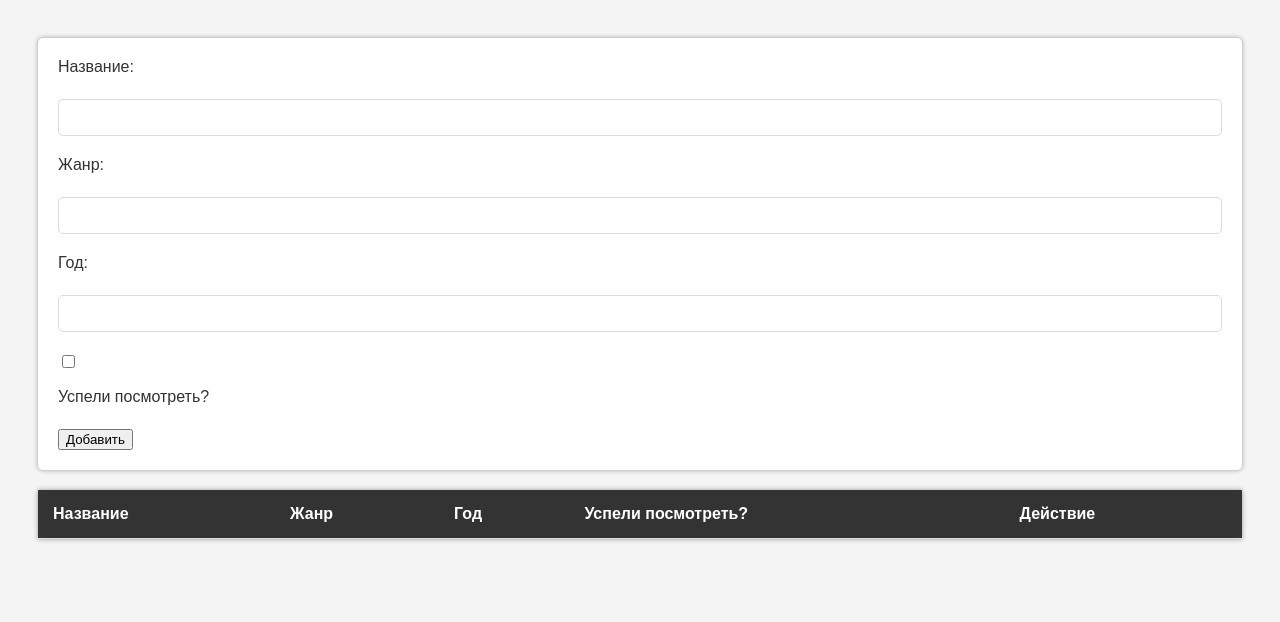
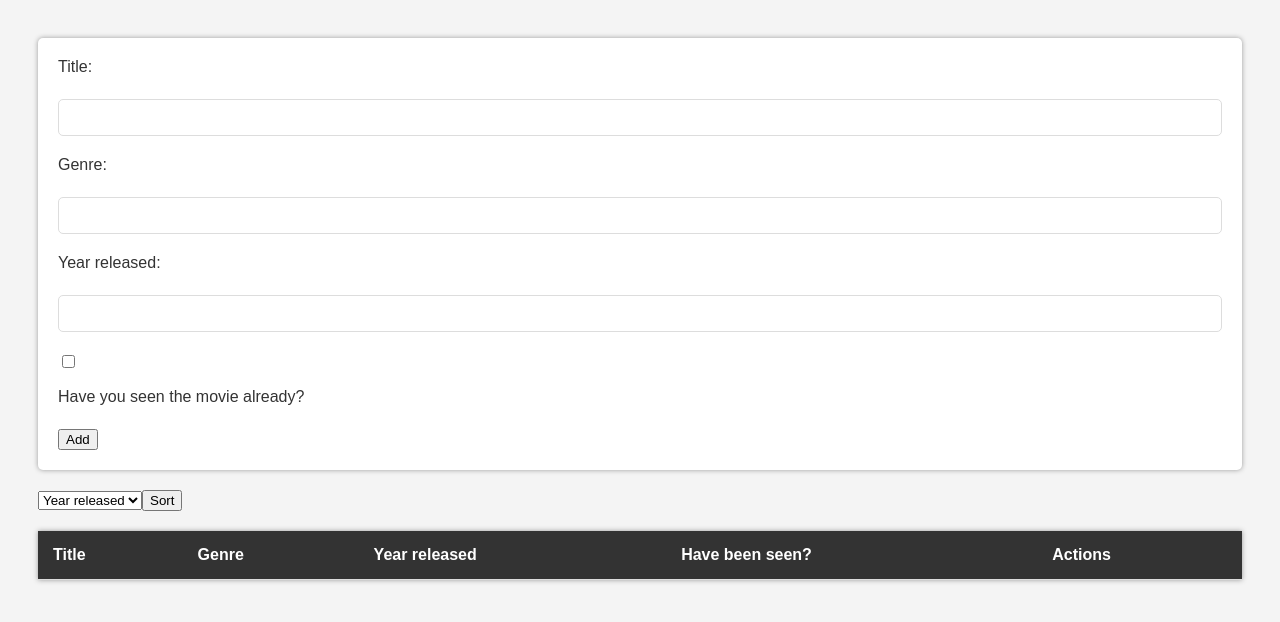
Before and after one commit to shineshinimo/film-manager-lh, a plain HTML site: page index.html in a window 1280 px wide. Drawn offline with Linux system fonts and the light colour scheme.

Commit message:
the project has been fully translated into english; added sorting by criteria;

```diff
--- a/index.html
+++ b/index.html
@@ -4,26 +4,26 @@
   </head>
   <body>
     <form id="film-form">
-      <label for="title">Название:</label><br />
+      <label for="title">Title:</label><br />
       <input type="text" id="title" name="title" /><br />
-      <label for="genre">Жанр:</label><br />
+      <label for="genre">Genre:</label><br />
       <input type="text" id="genre" name="genre" /><br />
-      <label for="releaseYear">Год:</label><br />
+      <label for="releaseYear">Year released:</label><br />
       <input type="text" id="releaseYear" name="releaseYear" /><br />
       <input type="checkbox" id="isWatched" name="isWatched" />
-      <label for="isWatched">Успели посмотреть?</label><br />
+      <label for="isWatched">Have you seen the movie already?</label><br />
 
-      <button id="submitBtn" type="submit">Добавить</button>
-      <button id="cancelBtn" type="reset" style="display: none;">Отменить</button>
+      <button id="submitBtn" type="submit">Add</button>
+      <button id="cancelBtn" type="reset" style="display: none;">Cancel</button>
     </form>
     <table id="film-table">
       <thead>
         <tr>
-          <th>Название</th>
-          <th>Жанр</th>
-          <th>Год</th>
-          <th>Успели посмотреть?</th>
-          <th>Действие</th>
+          <th>Title</th>
+          <th>Genre</th>
+          <th>Year released</th>
+          <th>Have been seen?</th>
+          <th>Actions</th>
         </tr>
       </thead>
       <tbody id="film-tbody">
--- a/script.js
+++ b/script.js
@@ -67,7 +67,7 @@ function editFilm(index) {
     document.querySelector('#releaseYear').value = film.releaseYear;
     document.querySelector('#isWatched').checked = film.isWatched;
 
-    document.querySelector('#submitBtn').textContent = "Обновить";
+    document.querySelector('#submitBtn').textContent = "Update";
     document.querySelector('#cancelBtn').style.display = "inline";
 
     editIndex = index;
@@ -75,9 +75,37 @@ function editFilm(index) {
 
 function resetForm() {
     document.querySelector('#film-form').reset();
-    document.querySelector('#submitBtn').textContent = "Добавить";
+    document.querySelector('#submitBtn').textContent = "Add";
     document.querySelector('#cancelBtn').style.display = "none";
     editIndex = null;
+}
+
+function createSortPart() {
+    const parentEl = document.createElement('div');
+    const select = document.createElement('select');
+    const yearOption = document.createElement('option');
+    const genreOption = document.createElement('option');
+    const nameOption = document.createElement('option');
+    const sortBtn = document.createElement('button');
+
+    yearOption.textContent = 'Year released';
+    yearOption.value = 'releaseYear';
+    genreOption.textContent = 'Genre';
+    genreOption.value = 'genre';
+    nameOption.textContent = 'title';
+    nameOption.value = 'title';
+    sortBtn.textContent = 'Sort';
+
+    parentEl.append(select, sortBtn);
+    parentEl.classList.add('film-sort');
+    select.append(yearOption, genreOption, nameOption);
+
+    document.body.insertBefore(parentEl, document.querySelector('#film-table'))
+
+    return [
+        select,
+        sortBtn
+    ]
 }
 
 function renderTable() {
@@ -94,8 +122,8 @@ function renderTable() {
             <td>${film.releaseYear}</td>
             <td>${film.isWatched ? 'Yes' : 'No'}</td>
             <td>
-                <button onclick="editFilm(${index})">Редактировать</button>
-                <button onclick="deleteFilm(${index})">Удалить</button>
+                <button onclick="editFilm(${index})">Edit</button>
+                <button onclick="deleteFilm(${index})">Delete</button>
             </td>
         `;
 
@@ -103,7 +131,30 @@ function renderTable() {
     })
 }
 
+const [selectEl, sortBtn] = createSortPart();
+
 document.querySelector('#film-form').addEventListener('submit', handleFormSubmit);
 document.querySelector('#cancelBtn').addEventListener('click', resetForm);
+sortBtn.addEventListener('click', () => {
+    const films = parseJSON('films');
+
+    films.sort((a, b) => {
+        let valA = a[selectEl.value];
+        let valB = b[selectEl.value];
+
+        if (selectEl.value === 'releaseYear') {
+            valA = Number(valA);
+            valB = Number(valB);
+        }
+
+        if (valA > valB) return 1;
+        if (valA < valB) return -1;
+        return 0;
+    });
+
+    stringify('films', films);
+
+    renderTable();
+});
 
 renderTable();
--- a/styles.css
+++ b/styles.css
@@ -65,3 +65,7 @@ th {
 td {
   vertical-align: top;
 }
+
+.film-sort {
+  margin-bottom: 20px;
+}
```
